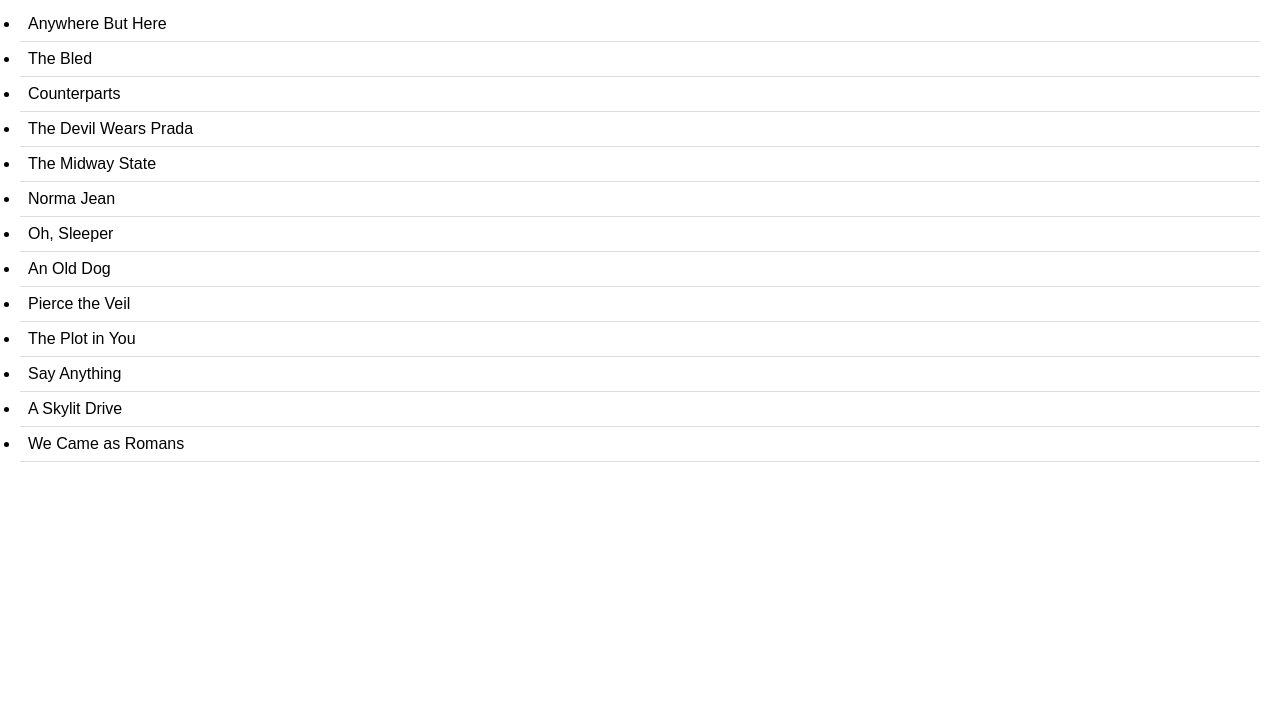
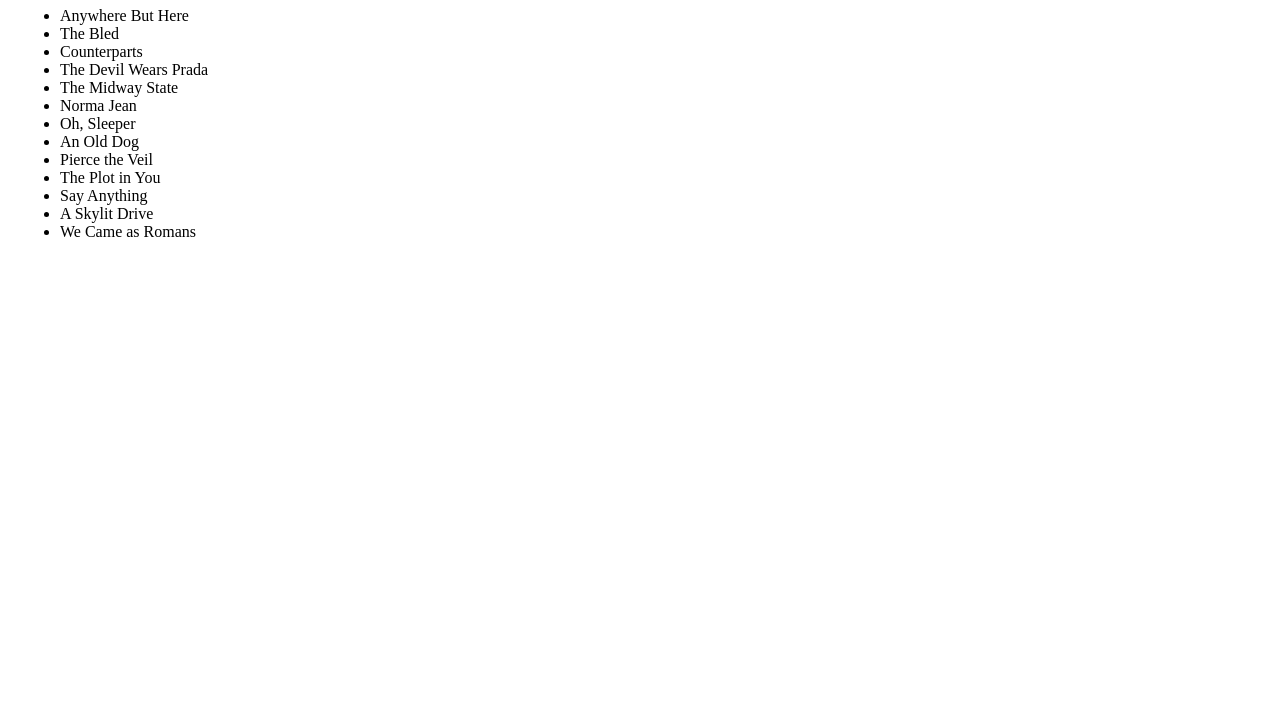
Before and after one commit to acciojob/sorting-articles-AsadGuru, a website: page main.html in a window 1280 px wide. Shown: the part 73-800 px from the top of the page. Drawn offline with Linux system fonts and the light colour scheme.

Commit message:
created a submission

```diff
--- a/styles.css
+++ b/styles.css
@@ -1,7 +1,7 @@
 /*  your css code here. If applicable */
 
 body {
-	font-family:Arial, sans-serif;
+	font-familys:Arial, sans-serif;
 	margin:20px;
 }
 
@@ -9,16 +9,16 @@
 	text-align:center;
 }
 
-#band {
+#bands {
 	/* list-style-type:none; */
 	padding:0;
 }
 
-#band li{
+#bands li{
 	padding:8px;
 	border-bottom: 1px solid #ddd;
 }
 
-#band li:hover {
+#bands li:hover {
 	background-color:#f0f0f0;
 }
```
